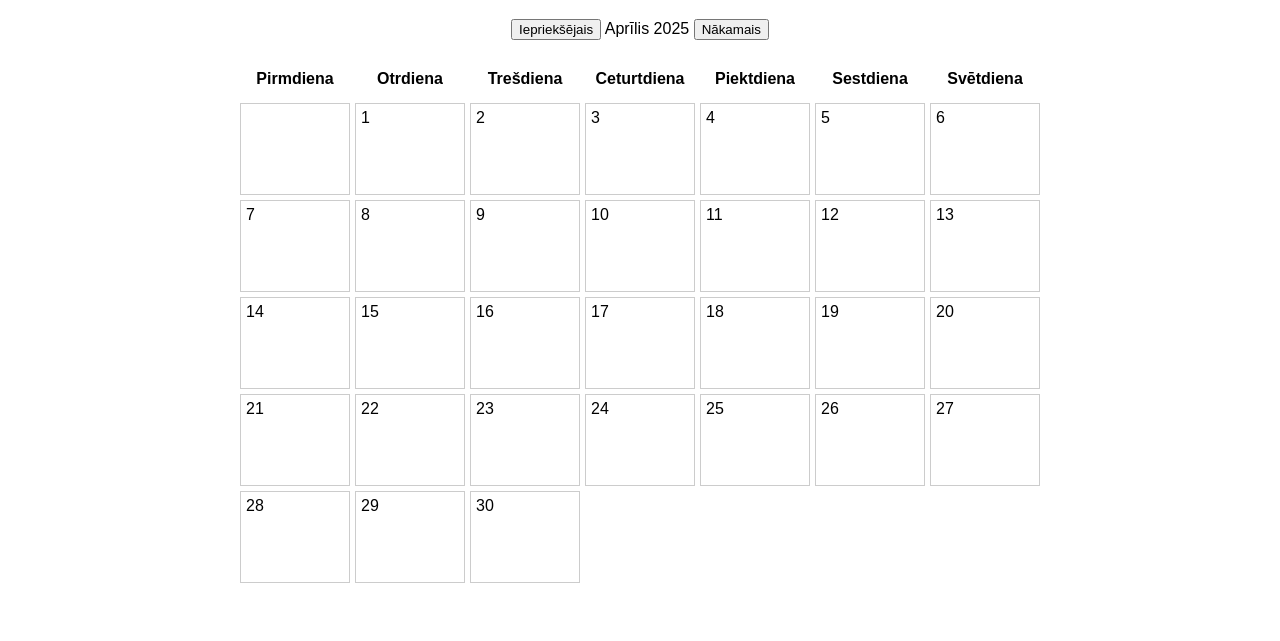
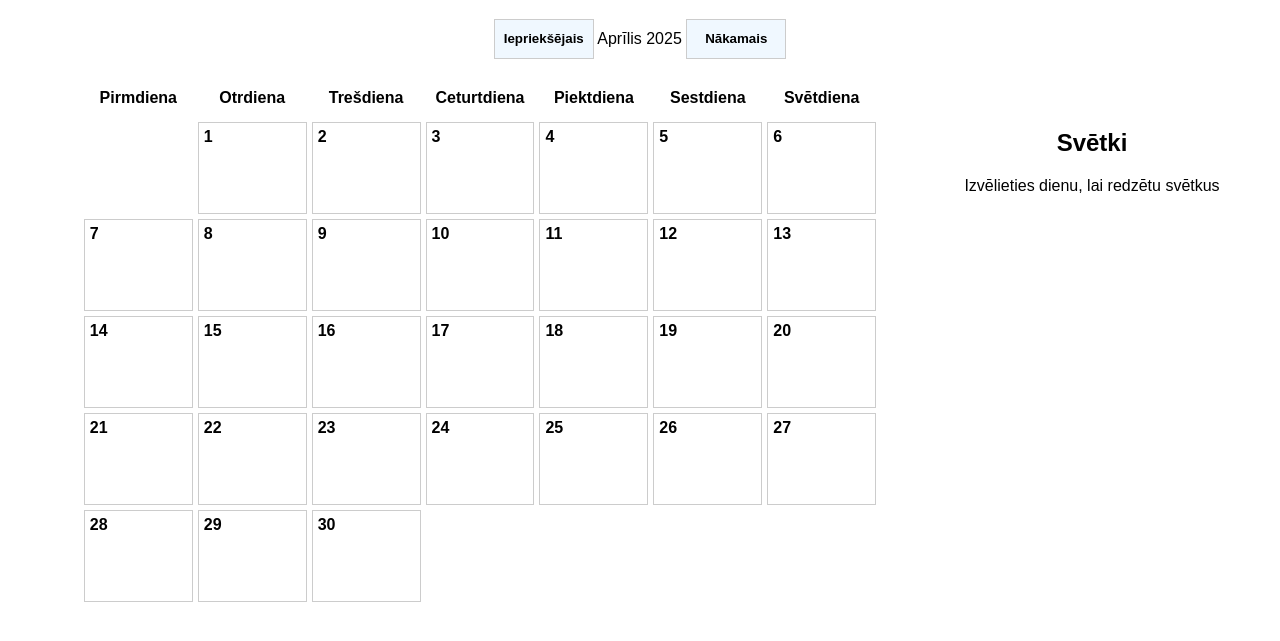
Before and after one commit to Kristiansbeisa/Kalend-rs, a plain HTML site: page index.html in a window 1280 px wide. Shown: the part 89-730 px from the top of the page. Drawn offline with Linux system fonts and the light colour scheme.

Commit message:
Add files via upload

```diff
--- a/index.html
+++ b/index.html
@@ -7,12 +7,16 @@
 </head>
 <body>
   <h1>Svētku Kalendārs</h1>
-  <div id="controls">
-    <button onclick="prevMonth()">Iepriekšējais</button>
-    <span id="monthYear"></span>
-    <button onclick="nextMonth()">Nākamais</button>
+    <div id="controls">
+      <button id="but1" onclick="ieprmen()">Iepriekšējais</button>
+      <span id="monthYear"></span>
+      <button id="but1" onclick="nakmen()">Nākamais</button>
+    </div>
+  <div id="calendar-container">
+  <div id="calendar">
   </div>
-  <div id="calendar"></div>
+  <div id="svetki"></div>
+  </div>
   <script type="text/javascript" src="kalendar.js"></script>
 </body>
 </html>
--- a/kalendar.css
+++ b/kalendar.css
@@ -29,23 +29,59 @@ h1 {
     max-height: 80px;
 }
 
-.daybl {
-    max-height: 60px;
-    overflow:scroll;
+.day0 {
+    padding: 5px;
+    border: 1px solid #ffffff;
+    min-height: 80px;
+    position: relative;
+    max-height: 80px;
 }
 
 .day span {
-    position: absolute;
     top: 5px;
     left: 5px;
     font-weight: bold;
 }
 
+.day:hover {
+    background-color: #f0f0f0;
+  }
+
 .holiday {
     font-size: 0.8em;
+    overflow: scroll;
+    max-height: 65px;
 }
 
 #controls {
     text-align: center;
     margin: 20px;
 }
+
+#svetki {
+    margin-top: 20px;
+    padding: 10px;
+    text-align: center;
+    width: 300px;
+}
+
+#calendar-container {
+    display: flex;
+    flex-direction: row;
+}
+
+#but1 {
+    background-color: aliceblue;
+    border: 1px solid #ccc;
+    width: 100px;
+    height: 40px;
+    font-weight: bold;
+}
+
+#but1:hover {
+    background-color: rgb(225, 239, 250);
+    border: 1px solid #ccc;
+    width: 100px;
+    height: 40px;
+    font-weight: bold;
+}
--- a/kalendar.js
+++ b/kalendar.js
@@ -1,87 +1,67 @@
-const holidays = {
+const kal = document.getElementById("calendar");
+const mGads = document.getElementById("monthYear");
+let datums = new Date();
+let men = datums.getMonth();
+let gads = datums.getFullYear();
+const svetkupanelis = document.getElementById("svetki");
+
+const dienas = ["Pirmdiena", "Otrdiena", "Trešdiena", "Ceturtdiena", "Piektdiena", "Sestdiena", "Svētdiena"];
+const svetki = {
   "1-1": "Jaunais Gads",
-    "1-6": "Zvaigznes diena",
   "2-14": "Valentīndiena",
   "3-8": "Sieviešu diena",
-    "5-1": "Darba svētki / Latvijas Republikas Satversmes sapulces sasaukšanas diena",
-    "5-4": "Latvijas Neatkarības atjaunošanas diena",
-    "6-23": "Līgo diena",
+  "5-4": "Neatkarības atjaunošana, ASdasdasd, ASD ASD ASD ,sa dAS d",
+  "6-23": "Līgo",
   "6-24": "Jāņi",
-    "11-18": "Latvijas Republikas Proklamēšanas diena",
-    "12-24": "Ziemassvētku vakars",
-    "12-25": "Pirmie Ziemassvētki",
-    "12-26": "Otrie Ziemassvētki",
+  "11-18": "Proklamēšanas diena",
+  "12-24": "Z-svētku vakars",
+  "12-25": "1. Z-svētki",
+  "12-26": "2. Z-svētki",
   "12-31": "Vecgada vakars"
 };
 
-  const calendar = document.getElementById("calendar");
-  const monthYear = document.getElementById("monthYear");
-  let today = new Date();
-  let currentMonth = today.getMonth();
-  let currentYear = today.getFullYear();
+function kalendar(m, g) {
+  kal.innerHTML = "";
+  svetkupanelis.innerHTML = "<h2>Svētki</h2><p>Izvēlieties dienu, lai redzētu svētkus</p>";
+  const pirmdiena = new Date(g, m).getDay();
+  const dienasSk = new Date(g, m + 1, 0).getDate();
+  const nobīde = (pirmdiena + 6) % 7;
+  mGads.textContent = mennosaukums(m) + " " + g;
 
-  const daysOfWeek = ["Pirmdiena", "Otrdiena", "Trešdiena", "Ceturtdiena", "Piektdiena", "Sestdiena", "Svētdiena"];
+  dienas.forEach(d => kal.innerHTML += `<div class="weekday"><strong>${d}</strong></div>`);
+  for (let i = 0; i < nobīde; i++) kal.innerHTML += `<div class="day0"></div>`;
 
-  function renderCalendar(month, year) {
-    calendar.innerHTML = "";
-
-    const firstDay = new Date(year, month).getDay();
-    const daysInMonth = new Date(year, month + 1, 0).getDate();
-    const offset = (firstDay + 6) % 7;
-
-    monthYear.textContent = `${getMonthName(month)} ${year}`;
-
-    daysOfWeek.forEach(day => {
-      const header = document.createElement("div");
-      header.className = "weekday";
-      header.innerHTML = `<strong>${day}</strong>`;
-      calendar.appendChild(header);
-    });
-
-    for (let i = 0; i < offset; i++) {
-      const empty = document.createElement("div");
-      empty.className = "day";
-      calendar.appendChild(empty);
-    }
-
-    for (let d = 1; d <= daysInMonth; d++) {
-      const dayDiv = document.createElement("div");
-      dayDiv.className = "daybl";
-      const dateKey = `${month + 1}-${d}`;
-      let content = ``;
-      if (holidays[dateKey]) {
-        content = `<div class="holiday">${holidays[dateKey]}</div>`;
-      }
-      const dayDiv1 = document.createElement("div");
-      dayDiv1.className = "day";
-      dayDiv1.innerHTML = d;
-      calendar.appendChild(dayDiv1);
-      dayDiv.innerHTML = content;
-      dayDiv1.appendChild(dayDiv);
+  for (let d = 1; d <= dienasSk; d++) {
+    const datumsKey = `${m + 1}-${d}`;
+    const sv = svetki[datumsKey] ? `<div class="holiday">${svetki[datumsKey]}</div>` : "";
+    const diena = document.createElement("div");
+        diena.classList.add("day");
+        diena.innerHTML = `<span>${d}</span>${sv}`;
+        diena.onclick = () => svetkip(datumsKey, d, mennosaukums(m));
+        kal.appendChild(diena);
       }
     }
 
-  function getMonthName(month) {
-    const months = ["Janvāris", "Februāris", "Marts", "Aprīlis", "Maijs", "Jūnijs", "Jūlijs", "Augusts", "Septembris", "Oktobris", "Novembris", "Decembris"];
-    return months[month];
+    function svetkip(datumsKey, d, m) {
+      if (svetki[datumsKey]) {
+        svetkupanelis.innerHTML = `<h2>Svētki ${d + " " + m}</h2><p>${svetki[datumsKey]}</p>`;
+      } else {
+        svetkupanelis.innerHTML = `<h2>Svētki ${d + " " + m}</h2><p>Šajā dienā nav svētku</p>`;
+      }
     }
 
-  function prevMonth() {
-    currentMonth--;
-    if (currentMonth < 0) {
-      currentMonth = 11;
-      currentYear--;
-    }
-    renderCalendar(currentMonth, currentYear);
+function mennosaukums(m) {
+  return ["Janvāris", "Februāris", "Marts", "Aprīlis", "Maijs", "Jūnijs", "Jūlijs", "Augusts", "Septembris", "Oktobris", "Novembris", "Decembris"][m];
 }
 
-  function nextMonth() {
-    currentMonth++;
-    if (currentMonth > 11) {
-      currentMonth = 0;
-      currentYear++;
-    }
-    renderCalendar(currentMonth, currentYear);
+function ieprmen() {
+  if (--men < 0) { men = 11; gads--; }
+  kalendar(men, gads);
 }
 
-  renderCalendar(currentMonth, currentYear);
+function nakmen() {
+  if (++men > 11) { men = 0; gads++; }
+  kalendar(men, gads);
+}
+
+kalendar(men, gads);
```
Lines whose indentation alone changed are shown as unchanged.
